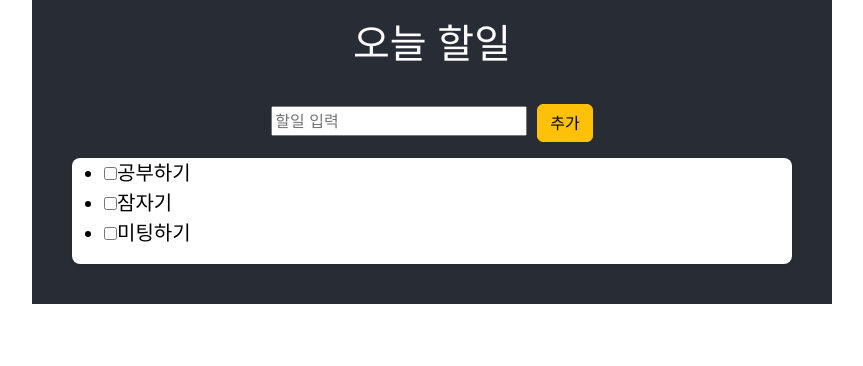
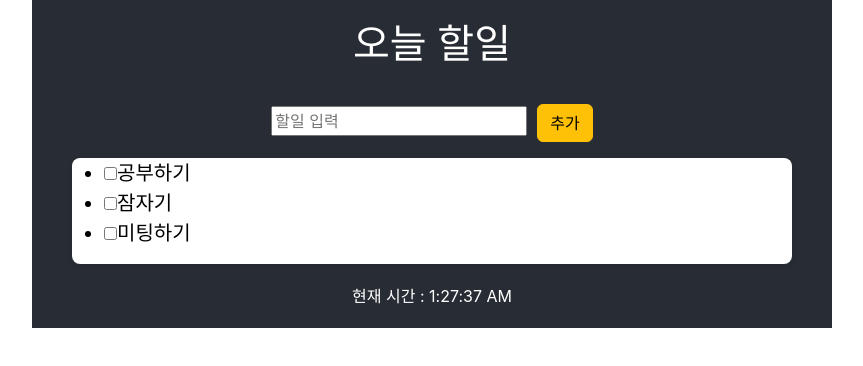
Before and after one commit to Kim-Hyunhee/todolist, a React (Create React App) app: page / in a window 1280 px wide. Shown: the top 366 px of the page, without its empty margins (208-1071 px from the left). Built offline with nearby package versions, Linux system fonts and the light colour scheme.

Commit message:
시계 추가하기

```diff
--- a/src/App.tsx
+++ b/src/App.tsx
@@ -2,12 +2,14 @@
 import logo from "./logo.svg";
 import "./App.css";
 import TodoList from "./Todolist";
+import Clock from "./Timer";
 
 function App() {
   let name = "리액트";
   return (
     <div className="container">
       <TodoList></TodoList>
+      <Clock></Clock>
     </div>
   );
 }
--- /dev/null
+++ b/src/Timer.tsx
@@ -0,0 +1,32 @@
+import { useState } from "react";
+
+// const Timer: React.FC = () => {
+//   const [seconds, setSeconds] = useState<number>(0);
+
+//   return (
+//     <div>
+//       <h2>타이머 : {seconds}초</h2>
+//       <button
+//         onClick={function () {
+//           setInterval(() => {
+//             setSeconds((prev) => prev + 1);
+//           }, 1000);
+//         }}
+//       >
+//         시작
+//       </button>
+//     </div>
+//   );
+// };
+
+const Clock: React.FC = () => {
+  const [time, setTime] = useState(new Date());
+
+  setInterval(() => {
+    setTime(new Date());
+  }, 1000);
+
+  return <div>현재 시간 : {time.toLocaleTimeString()}</div>;
+};
+
+export default Clock;
```
